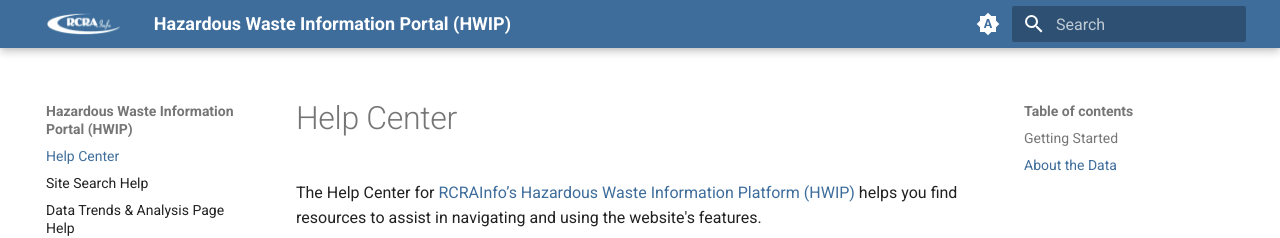
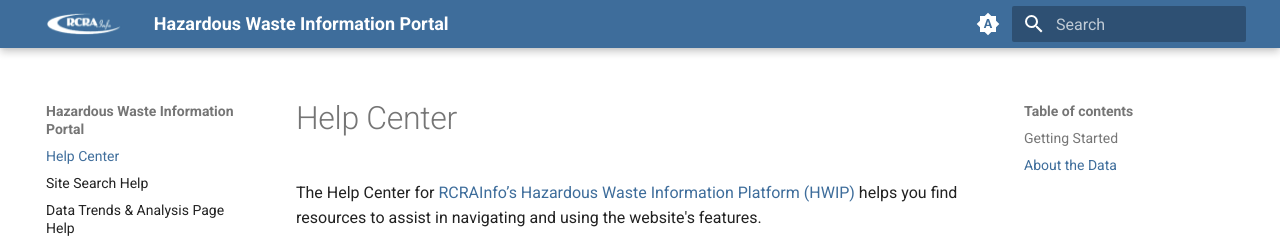
Before and after one commit to furrlori-oss/hwip, an MkDocs documentation site: the page built from docs/index.md, in a window 1280 px wide. Shown: the top 238 px of the page. Built offline with MkDocs 1.6.1 and Material for MkDocs 9.7.7, drawn with Linux system fonts in a browser that asks for light colours.

Commit message:
Update mkdocs.yml

```diff
--- a/mkdocs.yml
+++ b/mkdocs.yml
@@ -1,4 +1,4 @@
-site_name: Hazardous Waste Information Portal (HWIP)
+site_name: Hazardous Waste Information Portal
 site_url: https://usepa.github.io/hwip/
 
 theme:
```
